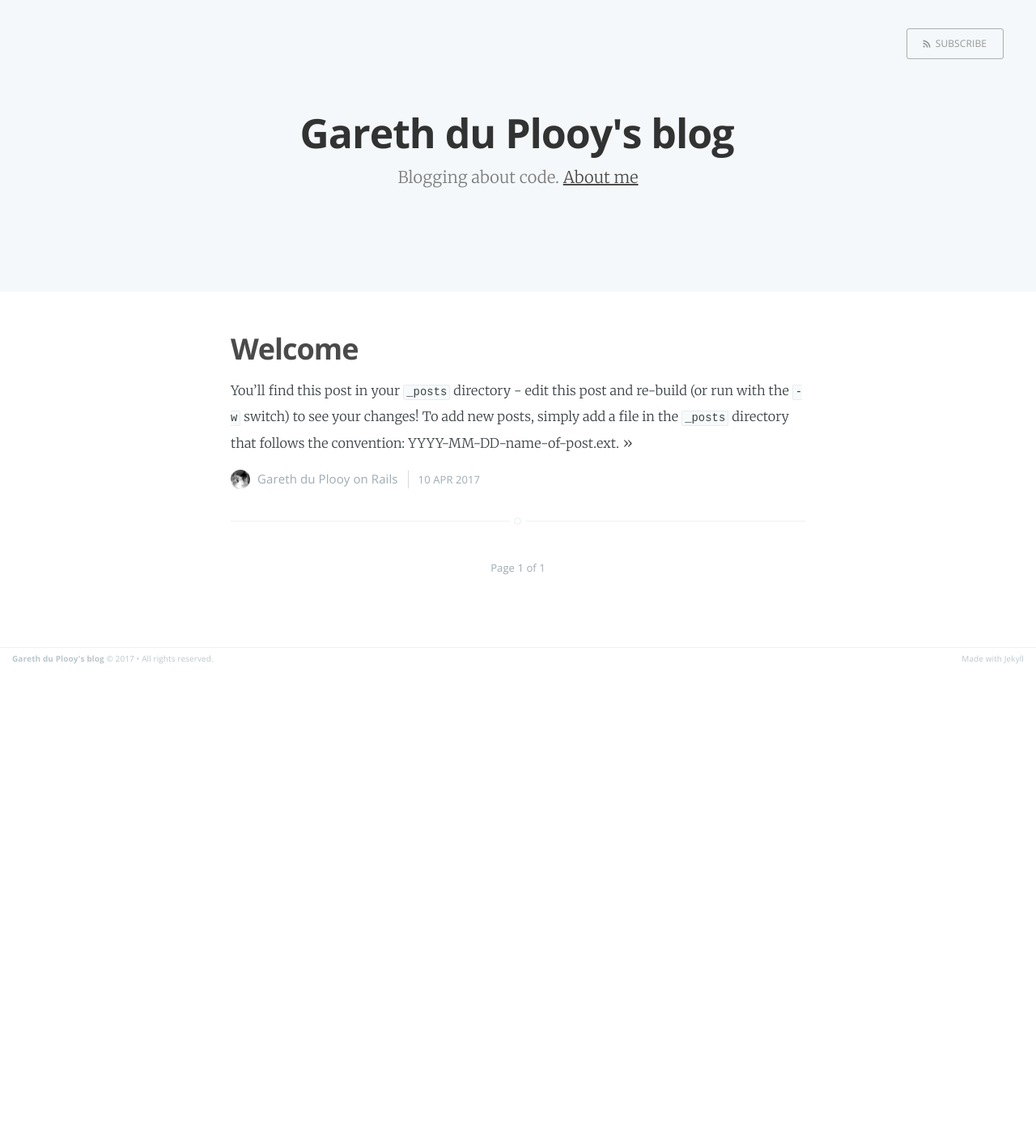
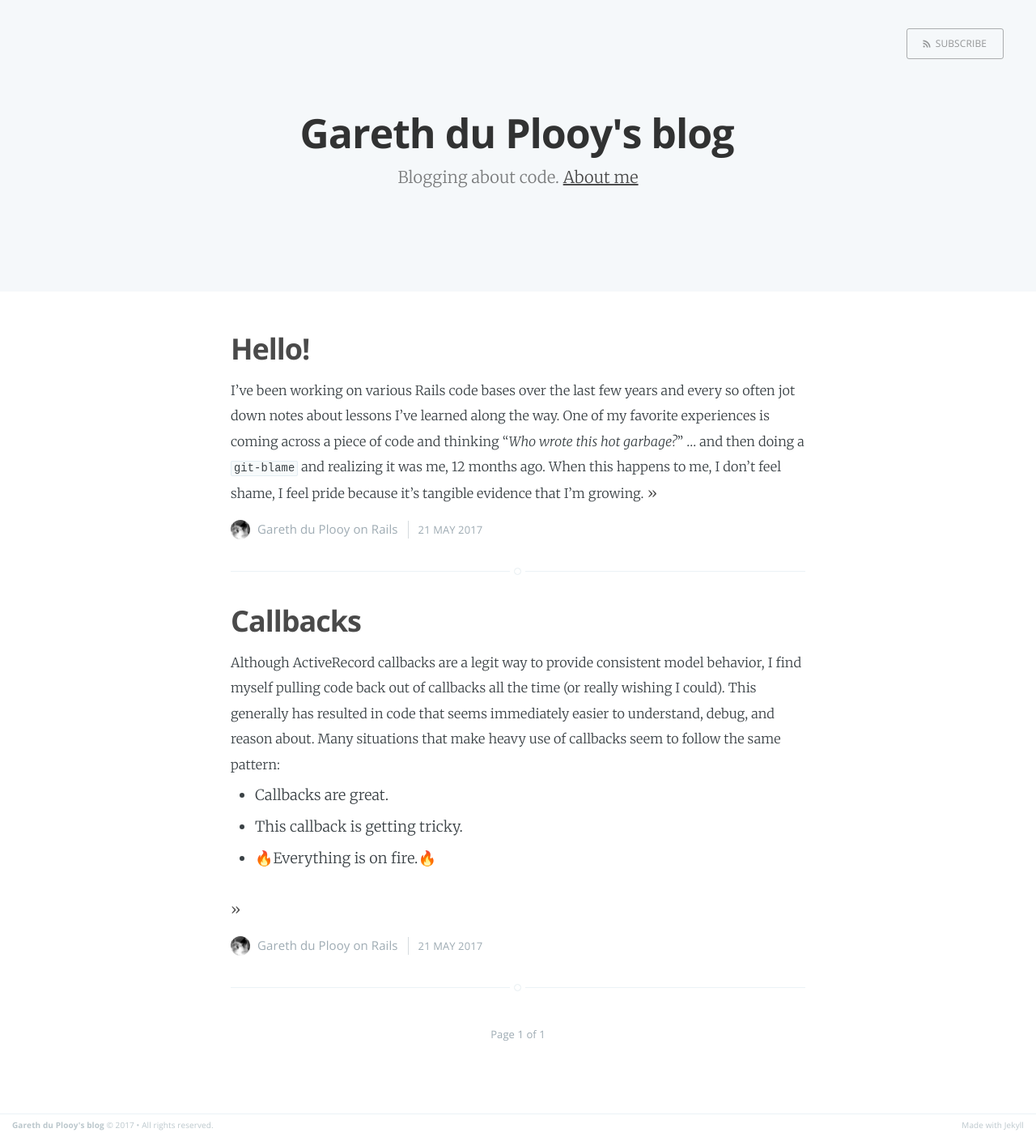
Before and after one commit to garethson/garethson.github.io, a Jekyll site: the page built from index.html, in a window 1280 px wide. Shown: the whole page at 81% size. Built offline with Jekyll 4.4.1, drawn with Linux system fonts in a browser that asks for light colours; the list of posts is cut into pages by our own code; before the commit the page ends 900 px from its top, so only the background shows below that; part of the change alters nothing that is shown.

Commit message:
First two articles.

```diff
--- a/_posts/2013-11-10-welcome-to-jekyll.markdown
+++ /dev/null
@@ -1,28 +0,0 @@
----
-layout: post
-title:  "Welcome"
-date:   2017-04-10 10:18:00
-categories: Rails
----
-
-You'll find this post in your `_posts` directory - edit this post and re-build (or run with the `-w` switch) to see your changes!
-To add new posts, simply add a file in the `_posts` directory that follows the convention: YYYY-MM-DD-name-of-post.ext.
-
-Jekyll also offers powerful support for code snippets:
-
-{% highlight ruby %}
-class Order < ActiveRecord::Base
-  include HasShippingLines
-  ...
-end
-
-
-module HasShippingLines
-  def largest_shipping_line
-end
-{% endhighlight %}
-
-Check out the [Jekyll docs][jekyll] for more info on how to get the most out of Jekyll. File all bugs/feature requests at [Jekyll's GitHub repo][jekyll-gh].
-
-[jekyll-gh]: https://github.com/mojombo/jekyll
-[jekyll]:    http://jekyllrb.com
--- /dev/null
+++ b/_posts/2017-05-21-callbacks.markdown
@@ -0,0 +1,214 @@
+---
+layout: post
+title:  "Callbacks"
+date:   2017-05-21 10:18:00
+categories: Rails
+---
+
+Although ActiveRecord callbacks are a legit way to provide consistent model behavior, I find myself pulling code back out of callbacks all the time (or really wishing I could). This generally has resulted in code that seems immediately easier to understand, debug, and reason about. Many situations that make heavy use of callbacks seem to follow the same pattern:
+- Callbacks are great.
+- This callback is getting tricky.
+- 🔥Everything is on fire.🔥
+
+I'd like to look at how this happens, how I've learned from my own mistakes, and hopefully try to encourage others to evaluate the true complexity cost of callbacks and consider duplicated(!) explicit code as a thing of beauty. :)
+
+Here is an example of creating an order from a web request where we need to send an order notification email after the order is created. This is a pretty common scenario and is generally accepted to be a good candidate for using a callback:
+{% highlight ruby %}
+class OrdersController < ApplicationController
+  def create
+    order = Order.new(params)
+    if order.save
+      redirect_to order_path(order)
+    else
+      render status: :unprocessable_entity
+    end
+  end
+end
+{% endhighlight %}
+{% highlight ruby %}
+class Order < ActiveRecord::Base
+  after_create :send_order_email
+
+  def send_order_email
+    OrderEmailSender.deliver(self)
+  end
+end
+{% endhighlight %}
+
+This callback does buy us a lot of simplicty and elegance, which is great. Lets see what happens as our app keeps growing. We now allow importing orders, for which we don't want to send emails. This isn't the end of the world, but we do need to inject some context into our callback.
+
+If I *had* to do this, I would do it this way:
+{% highlight ruby %}
+class CsvOrderImporter
+  def import_orders(orders)
+    orders.each do |order|
+      order.importing = true
+      order.save!
+    end
+  end
+end
+{% endhighlight %}
+{% highlight ruby %}
+class Order < ActiveRecord::Base
+  attr_acessor :importing
+  after_create :send_order_email, unless: :importing
+
+  def send_order_email
+    OrderEmailSender.deliver(self)
+  end
+end
+{% endhighlight %}
+ While I'm very much ok with this solution because it's simple, some developers would say other objects shouldn't randomly be setting state on a model, so I've seen this:
+{% highlight ruby %}
+class CsvOrderImporter
+  def import_orders(orders)
+    orders.each do |order|
+      order.with_importing do
+        order.save
+      end
+    end
+  end
+end
+{% endhighlight %}
+{% highlight ruby %}
+class Order < ActiveRecord::Base
+  after_create :send_order_email
+
+  def send_order_email
+    OrderEmailSender.deliver(self) unless @importing
+  end
+
+  def with_importing(&block)
+    @importing = true
+    yield
+    @importing = false
+  end
+end
+{% endhighlight %}
+
+*Sigh...* While it's cool that we're using some pretty neat Ruby language features and are adhering to a rule about encapsulation that we're pretty sure we should be following *([Law of Demeter maybe?](https://www.google.comhttps://en.wikipedia.org/wiki/Law_of_Demeter)  I actually have no idea.)*, things are now considerably more complicated.
+
+Let's add one last scenario. We need to allow creating multiple orders via our API, but we want this to be an atomic operation so we're using a database transaction:
+
+{% highlight ruby %}
+class Api::OrdersController < ApplicationController
+  def bulk_create
+    orders = build_orders(params)
+    Order.transaction do
+      orders.each(&:save!)
+    end
+    render orders.to_json, status: :ok
+  rescue Error
+    render status: :unprocessable_entity
+  end
+end
+{% endhighlight %}
+
+On the surface this seems fine, but it's not going to work because our `OrderEmailSender` actually enqueues a background job, and those jobs may run before our database transaction is actually committed, meaning the `order_id` that they query will not exist in the database yet. For this reason we need to upate our callback to an `after_commit`. My gut says many people figure this out in production. I know I did.
+
+This brings us to our final version:
+{% highlight ruby %}
+class OrdersController < ApplicationController
+  def create
+    order = Order.new(params)
+    if order.save
+      redirect_to order_path(order)
+    else
+      render status: :unprocessable_entity
+    end
+  end
+end
+
+class Api::OrdersController < ApplicationController
+  def bulk_create
+    orders = build_orders(params)
+    Order.transaction do
+      orders.each(&:save!)
+    end
+    render orders.to_json, status: :ok
+  rescue Error
+    render status: :unprocessable_entity
+  end
+end
+
+class CsvOrderImporter
+  def import_orders(orders)
+    orders.each do |order|
+      order.with_importing do
+        order.save
+      end
+    end
+  end
+end
+
+class Order < ActiveRecord::Base
+  after_commit :send_order_email, on: :create
+
+  def send_order_email
+    OrderEmailSender.deliver(self) unless @importing
+  end
+
+  def with_importing(&block)
+    @importing = true
+    yield
+    @importing = false
+  end
+end
+{% endhighlight %}
+
+Why this situation is not so great anymore:
+ - **We've lost all context.**
+ When order emails aren't sending and you have no idea why, the first step to solving the issue is finding out when they're actually supposed to be sent. Searching the code base for `send_order_email` only gives you the callback. Trying to search for `order.save` gives you 375 results. On any project of considerable size, if someone were to ask you *"In which interfaces into our platform does this code get run?"* the answer is unfortunately *"I have absolutely no idea."*
+ - **Your test suite doesn't commit records.**
+ Since your callback is in an `after_commit` and your test suite doesn't commit the data after each test is run and now [gems and more configuration](https://github.com/grosser/test_after_commit) are now required.
+ - **Going back to explicit code is terrifying.**
+   As your app gets larger, more and more interfaces open up to your data model, many of which you may be unaware of. Unless you're 100% confident that every code path that creates an order has a test for an email being sent, you'll probably miss some, and finding out where you missed them will be painful (ie: will be figured out in production). You now have a section of code that developers are afraid to touch and almost nothing is worse for a code base than that.
+
+Let's try this without a callback:
+{% highlight ruby %}
+class OrdersController < ApplicationController
+  def create
+    order = Order.new(params)
+    if order.save
+      order.send_order_email
+      redirect_to order_path(order)
+    else
+      render status: :unprocessable_entity
+    end
+  end
+end
+
+class Api::OrdersController < ApplicationController
+  def bulk_create
+    orders = build_orders(params)
+    Order.transaction do
+      orders.each(&:save!)
+    end
+    orders.each(&:send_order_email)
+    render orders.to_json, status: :ok
+  rescue Error
+    render status: :unprocessable_entity
+  end
+end
+
+class CsvOrderImporter
+  def import_orders(orders)
+    orders.each(&:save)
+  end
+end
+
+class Order < ActiveRecord::Base
+  def send_order_email
+    OrderEmailSender.deliver(self)
+  end
+end
+{% endhighlight %}
+
+Why this is better?
+ - **Searching the code base for `send_order_email` shows us *exactly* when emails get sent.** This seems like a trivial improvement but it's by far the most important one. Code bases are only as good as they make *humans* feel when working with them. The simple procedural calls to `send_order_email` in both places are easy to understand at first glance and handle database transactions properly with very little complexity added. Neither requires jumping in and out of context to understand what's going on.
+ - **Importing an order doesn't need to deal with anything related to sending a confirmation email.** On large apps with many developers this simplicty is invaluable.
+ - **There is less code overall.** Although simply having less code doesn't guarantee less complexity, in this case we did end up with much less code and less to reason about.
+
+The argument for callbacks is that they remove the burden on future developers to remember to place explicit code in every single interface for consistent application behavior. While the intention is good, you'll find out pretty quickly that your consistent application behavior is not so consistent after all, especially on largers apps. It's *much* easier to simply add a method call where one was previously missed than to pack a model full of assumptions and magic and try to pull it all apart when your assumptions are inevitably not correct.
+
+Up next ... concerns!
--- /dev/null
+++ b/_posts/2017-05-21-complexity.markdown
@@ -0,0 +1,21 @@
+---
+layout: post
+title:  "Hello!"
+date:   2017-05-21 10:18:00
+categories: Rails
+---
+
+I've been working on various Rails code bases over the last few years and every so often jot down notes about lessons I've learned along the way. One of my favorite experiences is coming across a piece of code and thinking "*Who wrote this hot garbage?*" ... and then doing a `git-blame` and realizing it was me, 12 months ago. When this happens to me, I don't feel shame, I feel pride because it's tangible evidence that I'm growing.
+
+Most of the things I'll be writing about you may already know, but I believe they're worth writing about because to me they were decidedly **non-obvious** to me at the time. While all these articles will be about relatively specific code patterns in Rails, they all are drawn from these general ideas that I've internalized over time:
+
+1. ***A code base should always be evaluated on the the ability for humans to be able to understand it, debug it, reason about it, and improve it.***<br/>
+   Writing clever and even just "efficient" code is great until the second you ship it and someone else has to figure out what's going on.
+
+2. ***Code complexity is hard to define.***<br/>
+   *"Just stop making your code complicated, duh!"*  The issue with this is that code complexity is frequently confused with code *volume*. Patterns that reduce complexity in smaller apps add a ton of it when the app gets large. Speaking of patterns ...
+
+3. ***The worst code I've written is the result of following some absolute rule I've convinced myself I should be following.***<br/>
+   Don't blindly follow any patterns and practices handed down from above without evaluating them for your current sitution.
+
+Let's dive in, starting with *Callbacks*.
--- a/assets/css/screen.css
+++ b/assets/css/screen.css
@@ -342,7 +342,8 @@ pre {
     width: 100%;
     padding: 10px;
     font-family: Inconsolata, monospace, sans-serif;
-    font-size: 0.9em;
+    font-size: 0.8em;
+    line-height: 1.5em;
     white-space: pre;
     overflow: auto;
     background: #F7FAFB;
@@ -722,7 +723,7 @@ margin on the iframe, cause it breaks stuff. */
     padding-bottom: 4rem;
     border-bottom: #EBF2F6 1px solid;
     word-break: break-word;
-    hyphens: auto;
+    // hyphens: auto;
 }
 
 /* Add a little circle in the middle of the border-bottom on our .post
```
